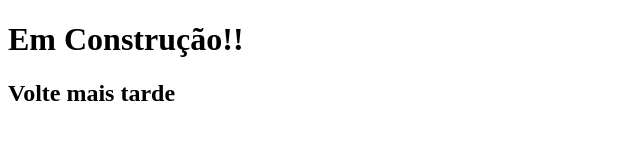
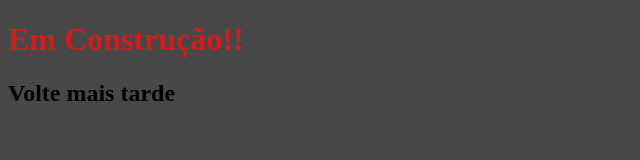
Before and after one commit to AlexandreJacob97/AlexandreJacob97.github.io, a plain HTML site: page index.html in a window 1280 px wide. Shown: the whole page, without its empty margins (0-640 px from the left). Drawn offline with Linux system fonts and the light colour scheme.

Commit message:
feat: adicionado o css

```diff
--- /dev/null
+++ b/assets/css/tema.css
@@ -0,0 +1,8 @@
+*{
+    background-color: #484848;
+}
+
+h1{
+    color:rgb(212, 28, 28);
+
+}
--- a/index.html
+++ b/index.html
@@ -3,6 +3,7 @@
 <head>
     <meta charset="UTF-8">
     <meta name="viewport" content="width=device-width, initial-scale=1.0">
+    <link rel="stylesheet" href="./assets/css/tema.css">
     <title>Document</title>
 </head>
 <body>
```
